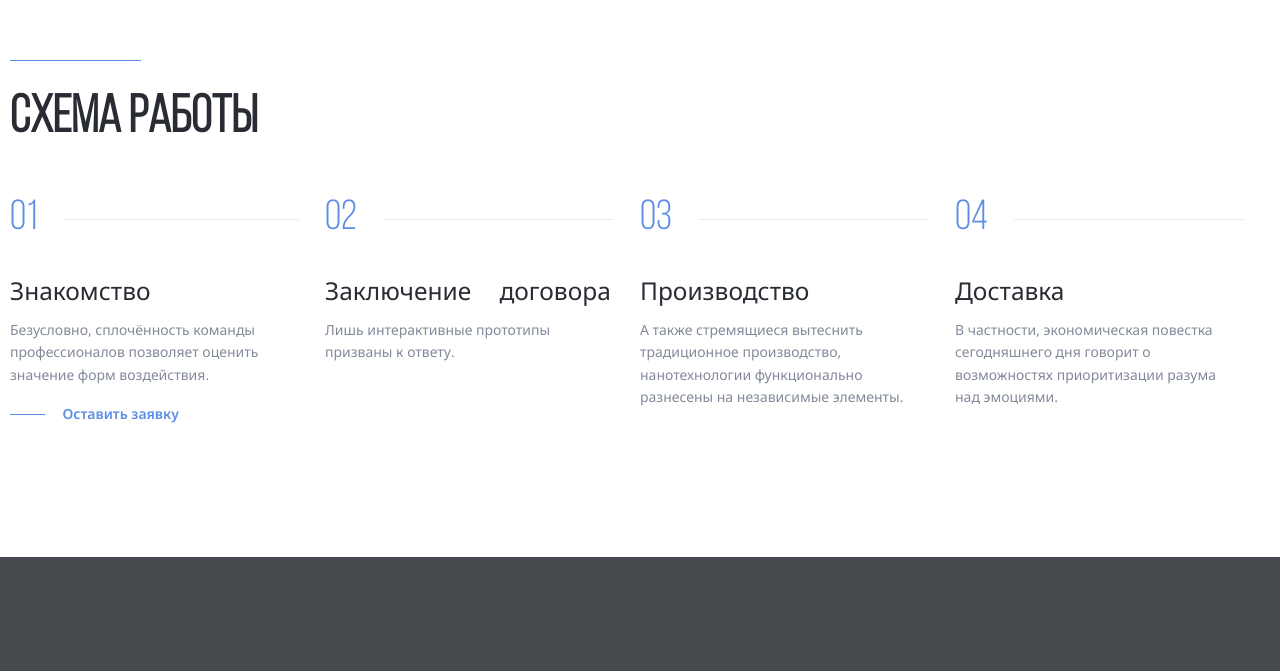
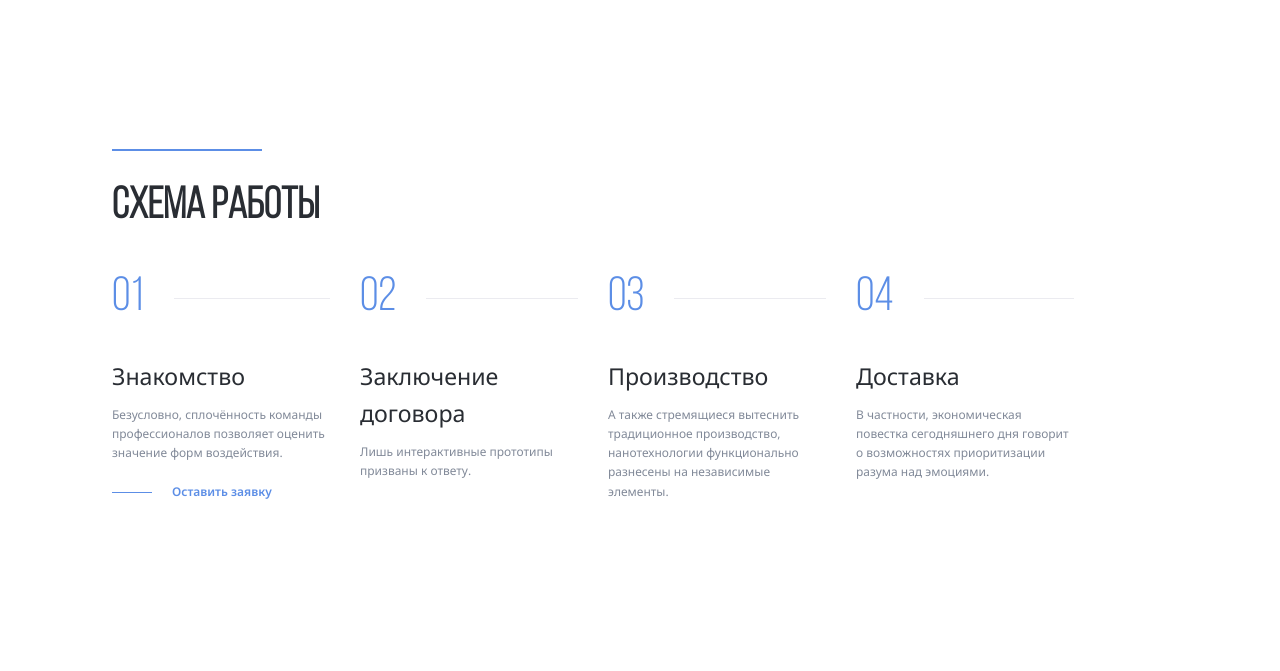
Before and after one commit to Dima163163/Aliance-Production, a PHP site: page / in a window 1280 px wide. Shown: the part 927-1598 px from the top of the page. Before the commit the page ends 1484 px from the top, so only its background shows below. Run offline with PHP 8.4, Linux system fonts and the light colour scheme.

Commit message:
fix: rem size

```diff
--- a/css/style.css
+++ b/css/style.css
@@ -273,10 +273,54 @@ body {
 }
 
 @media (min-width: 1200px) and (max-width: 1920px) {
-  html {
-    font-size: 14px;
+  .container {
+    max-width: 66rem;
   }
   .header-image {
     background-position: center;
   }
+  .logo-svg {
+    width: 7rem;
+    height: 2.75rem;
+  }
+  .header-nav-link {
+    font-size: 0.75rem;
+  }
+  .header-phone-link {
+    font-size: 0.75rem;
+  }
+  .navbar-button {
+    padding: 1.5625rem 1.125rem;
+    font-size: 0.75rem;
+  }
+  .header-nav-item:not(:last-child) {
+    margin-right: 2%;
+  }
+  .header-title {
+    font-size: 4rem;
+  }
+  .header-features-text {
+    font-size: 0.75rem;
+  }
+  .header-features {
+    min-height: 9.5rem;
+  }
+  .header-features-item {
+    padding: 1.75rem 2.125rem;
+  }
+  .section-title {
+    font-size: 2.75rem;
+  }
+  .steps-item {
+    max-width: 13.625rem;
+  }
+  .steps-title {
+    font-size: 1.45rem;
+  }
+  .steps-text {
+    font-size: 0.75rem;
+  }
+  .steps-link {
+    font-size: 0.75rem;
+  }
 }
```
